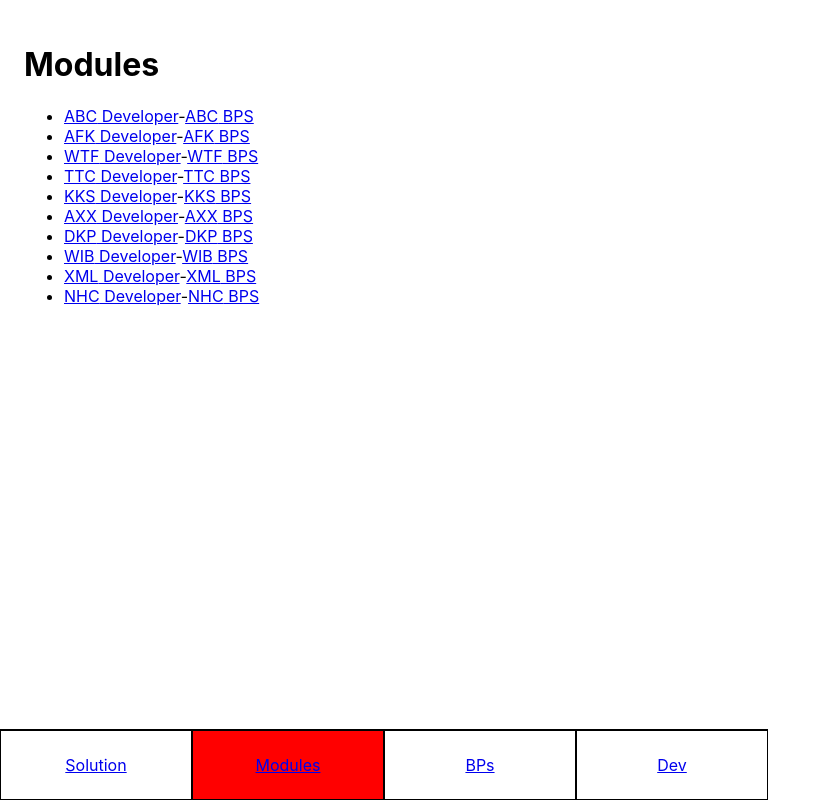
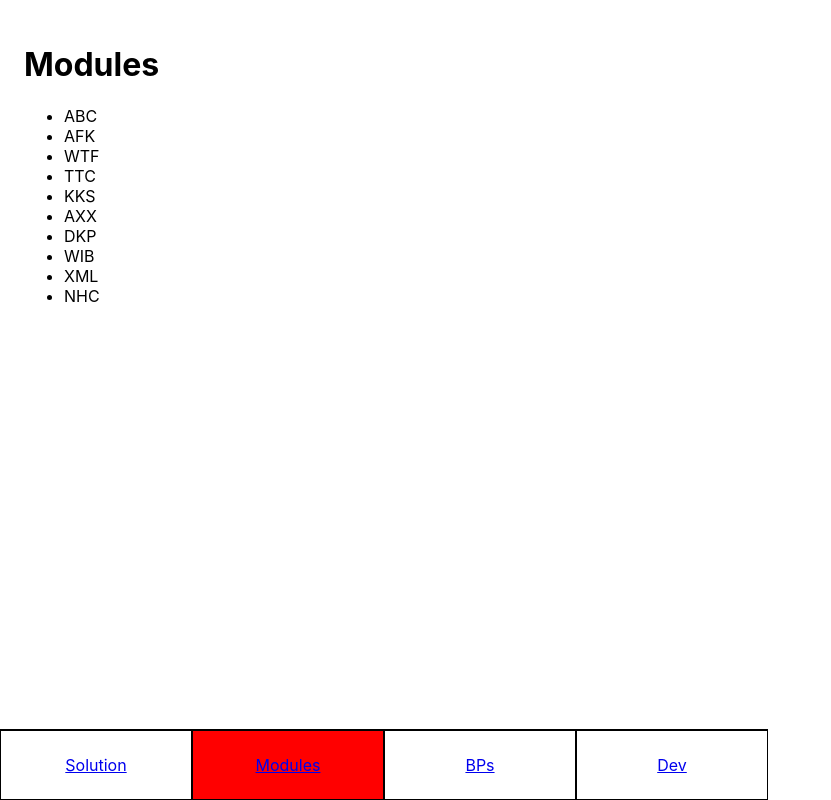
Before and after one commit to kochch1337/Capstone-Project, a Next.js app: page /Modules in a window 1280 px wide. Shown: the whole page, without its empty margins (0-831 px from the left). Built offline with nearby package versions, Linux system fonts and the light colour scheme.

Commit message:
revert wrong commit branch

```diff
--- a/components/Layout.js
+++ b/components/Layout.js
@@ -10,7 +10,7 @@ export default function Layout({ children }) {
   );
 }
 
-const PageWrapper = styled.main`
+const PageWrapper = styled.div`
   padding: 1.5rem;
   padding-bottom: 5%;
 `;
--- a/components/NavFooter.js
+++ b/components/NavFooter.js
@@ -1,6 +1,6 @@
 import styled from "styled-components";
 import { useRouter } from "next/router.js";
-import Link from "next/link";
+import Link from "next/link.js";
 
 export default function NavFooter() {
   const { pathname } = useRouter();
@@ -85,7 +85,6 @@ const StyledNavLink = styled.a`
   width: 100%;
   height: 100%;
   positon: center;
-
   background: ${({ active }) => (active ? activeColor : transparentColor)};
 
   &:hover {
--- a/pages/Modules/index.js
+++ b/pages/Modules/index.js
@@ -1,56 +1,16 @@
-import Link from "next/link";
-import { useRouter } from "next/router.js";
-
-export default function Modules({ mainData }) {
-  const router = useRouter();
-  const query = router.query;
-
-  const solutionid = query.SolutionId;
-
-  let data = mainData;
-
-  if (solutionid !== undefined) {
-    data = mainData.filter((solution) => solution.solution_Id === solutionid);
-  }
-
+export default function Modules({ mainData, personsData }) {
   return (
     <>
+      <main>
         <h1>Modules</h1>
         <ul>
-        {data.map((solution) => {
+          {mainData.map((solution) => {
             return solution.modules.map((module) => {
-            return (
-              <li key={module.module}>
-                <Link
-                  href={{
-                    pathname: "/Developers",
-                    query: {
-                      SolutionId: solution.solution_Id,
-                      Module: module.module,
-                    },
-                  }}
-                  passHref
-                >
-                  {module.module} Developer
-                </Link>
-                -
-                <Link
-                  href={{
-                    pathname: "/Bps",
-                    query: {
-                      SolutionId: solution.solution_Id,
-                      Module: module.module,
-                    },
-                  }}
-                  passHref
-                >
-                  {module.module} BPS
-                </Link>
-              </li>
-            );
+              return <li key={module.module}>{module.module}</li>;
             });
           })}
         </ul>
+      </main>
     </>
   );
 }
```
Also changed, not shown: pages/Bps/index.js (+6 -23 lines), pages/Developers/index.js (+6 -22 lines), pages/index.js (+8 -23 lines). Lines whose indentation alone changed are shown as unchanged.
